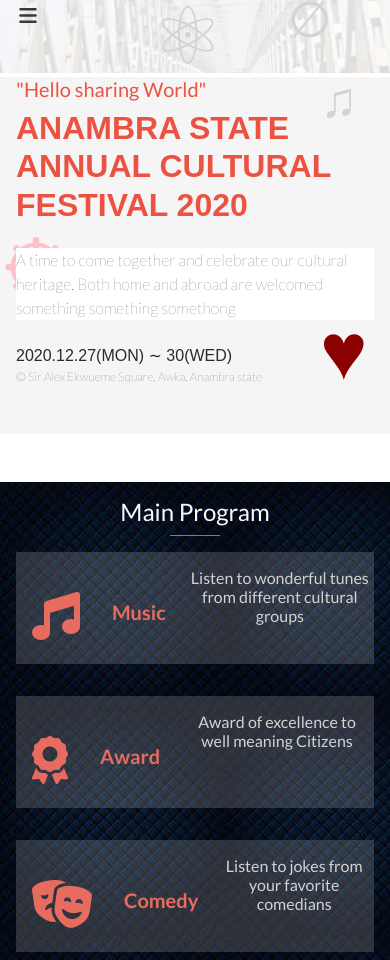
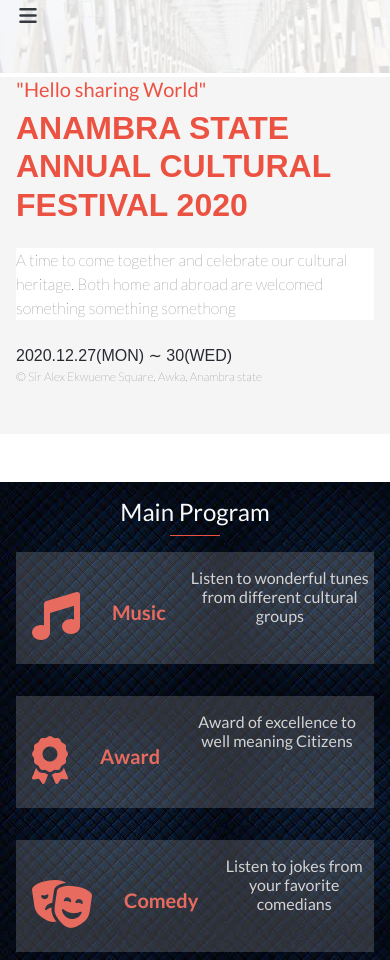
Before and after one commit to Kingobaino1/Capstone-Project-Annual-Festival, a plain HTML site: page index.html in a window 390 px wide. Shown: the top 960 px of the page. Drawn offline with nearby package versions, Linux system fonts and the light colour scheme; a web font is replaced by a local one.

Commit message:
Edited the page for xsmall screen

```diff
--- a/css/style.css
+++ b/css/style.css
@@ -230,7 +230,7 @@ table td {
   border-radius: 15px;
 }
 
-@media only screen and (min-width: 375px) {
+@media only screen and (max-width: 767px) {
   .small_bg {
     position: relative;
     bottom: 55px;
--- a/index.html
+++ b/index.html
@@ -74,12 +74,12 @@
         <p class="describe">A time to come together and celebrate our cultural heritage. Both home and abroad are welcomed something something somethong</p>
         <p class="date col_1 mt-2 mb-0">2020.12.27(MON) &#8764; 30(WED)</p>
         <p class="mt-0 venue">&#169; Sir Alex Ekwueme Square, Awka, Anambra state</p>
-         <div class="position-absolute theta">	&#8709;</div>
-          <div class="position-absolute music">&#9835;</div>
-        <div class="position-absolute react">&#9883;</div>
-       <div class="position-absolute star">&#9784;</div>
-        <div class="position-absolute love">&#9829;</div>
-        <div class="position-absolute diamond d-none d-md-block">&#9830;</div>
+         <div class="d-none d-sm-block position-absolute theta">	&#8709;</div>
+         <div class="d-none d-sm-block position-absolute music">&#9835;</div>
+         <div class="d-none d-sm-block position-absolute react">&#9883;</div>
+         <div class="d-none d-sm-block position-absolute star">&#9784;</div>
+         <div class="d-none d-sm-block position-absolute love">&#9829;</div>
+         <div class="d-none d-sm-block position-absolute diamond d-none d-md-block">&#9830;</div>
       </div>
     </section>
     <section class="container mt-5">
```
